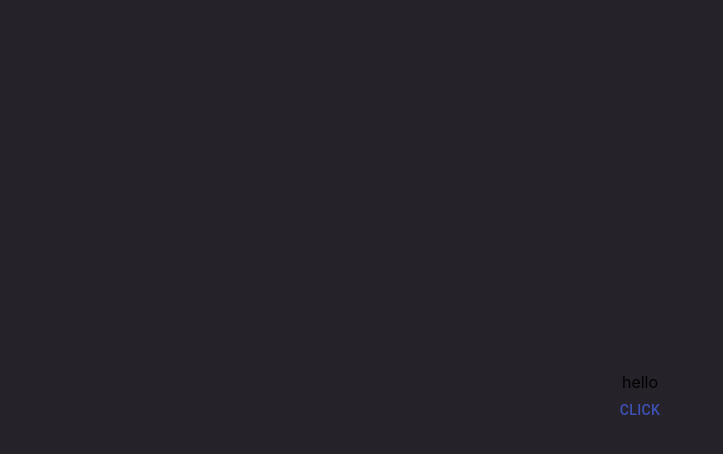
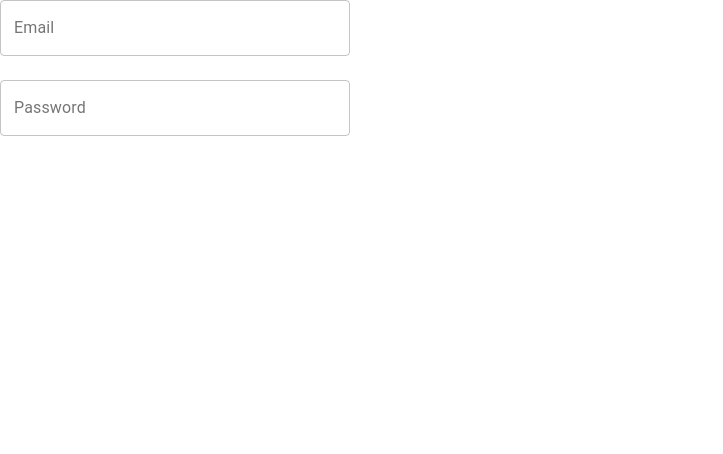
Before and after one commit to sauravkalia/chatting-app, a React (Create React App) app: page / in a window 1280 px wide. Shown: the top 454 px of the page, without its empty margins (0-723 px from the left). Built offline with nearby package versions, Linux system fonts and the light colour scheme.

Commit message:
yup, formik and axios package added

```diff
--- a/package.json
+++ b/package.json
@@ -10,12 +10,14 @@
     "@testing-library/user-event": "^12.1.10",
     "@types/jest": "^26.0.21",
     "@types/node": "^14.14.35",
+    "axios": "^0.21.1",
     "node-sass": "^4.14.1",
     "react": "^17.0.1",
     "react-dom": "^17.0.1",
     "react-scripts": "4.0.1",
     "typescript": "^4.2.3",
-    "web-vitals": "^0.2.4"
+    "web-vitals": "^0.2.4",
+    "yup": "^0.32.9"
   },
   "scripts": {
     "start": "react-scripts start",
--- a/src/components/Auth/Login/login.module.scss
+++ b/src/components/Auth/Login/login.module.scss
@@ -1,4 +1,4 @@
-.constainer {
+.container {
   background-color: #252329;
   width: 100%;
   min-height: 100vh;
@@ -8,3 +8,66 @@
   justify-content: center;
   overflow: hidden;
 }
+
+.logo {
+  width: 150px;
+  margin-bottom: 30px;
+}
+
+.form {
+  display: flex;
+  flex-direction: column;
+}
+
+.input {
+  width: 350px;
+  height: 80px;
+  @media screen and (max-width: 350px) {
+    width: 300px;
+  }
+}
+
+.submit {
+  width: 350px;
+  height: 50px;
+  border-style: none;
+  margin: 20px 0;
+  background-color: rgba($color: #000000, $alpha: 0);
+  color: rgb(129, 3, 255);
+  color: linear-gradient(
+    90deg,
+    rgba(129, 3, 255, 1) 0%,
+    rgba(195, 17, 255, 1) 100%
+  );
+  border: solid 2px rgb(129, 3, 255);
+  border-color: linear-gradient(
+    90deg,
+    rgba(129, 3, 255, 1) 0%,
+    rgba(195, 17, 255, 1) 100%
+  );
+  &:hover {
+    background-color: rgb(129, 3, 255);
+    background-color: linear-gradient(
+      90deg,
+      rgba(129, 3, 255, 1) 0%,
+      rgba(195, 17, 255, 1) 100%
+    );
+    color: #252329;
+    cursor: pointer;
+  }
+}
+
+.guest {
+  color: #006ebd;
+  font-size: 12px;
+  margin-top: 20px;
+  margin-bottom: 30px;
+  &:hover {
+    cursor: pointer;
+  }
+}
+
+.error {
+  font-size: 12px;
+  color: #f44336;
+}
--- a/src/components/Auth/Login/login.tsx
+++ b/src/components/Auth/Login/login.tsx
@@ -1,13 +1,33 @@
+import { TextField } from '@material-ui/core';
 import React from 'react';
-import { Button } from '@material-ui/core';
 import styles from './login.module.scss';
 
 type Props = {};
 
+type snakBar = {
+    open: boolean;
+    message: string | null;
+}
+
 const Login: React.FC<Props> = props => {
     return (
-        <div className={styles.constainer}>hello
-            <Button color="primary">click</Button>
+        <div className={styles.constainer}>
+            <form className={styles.form}>
+                <TextField
+                   className={styles.input}
+                   id="email"
+                   label="Email"
+                   variant="outlined"
+                   type="text"
+                   ></TextField>
+                <TextField
+                   className={styles.input}
+                   id="password"
+                   label="Password"
+                   variant="outlined"
+                   type="text"
+                   ></TextField>
+            </form>
         </div>
     );
 }
```
Also changed, not shown: 2 other files (tests, documents, lock files or other folders). Lines whose indentation alone changed are shown as unchanged.
